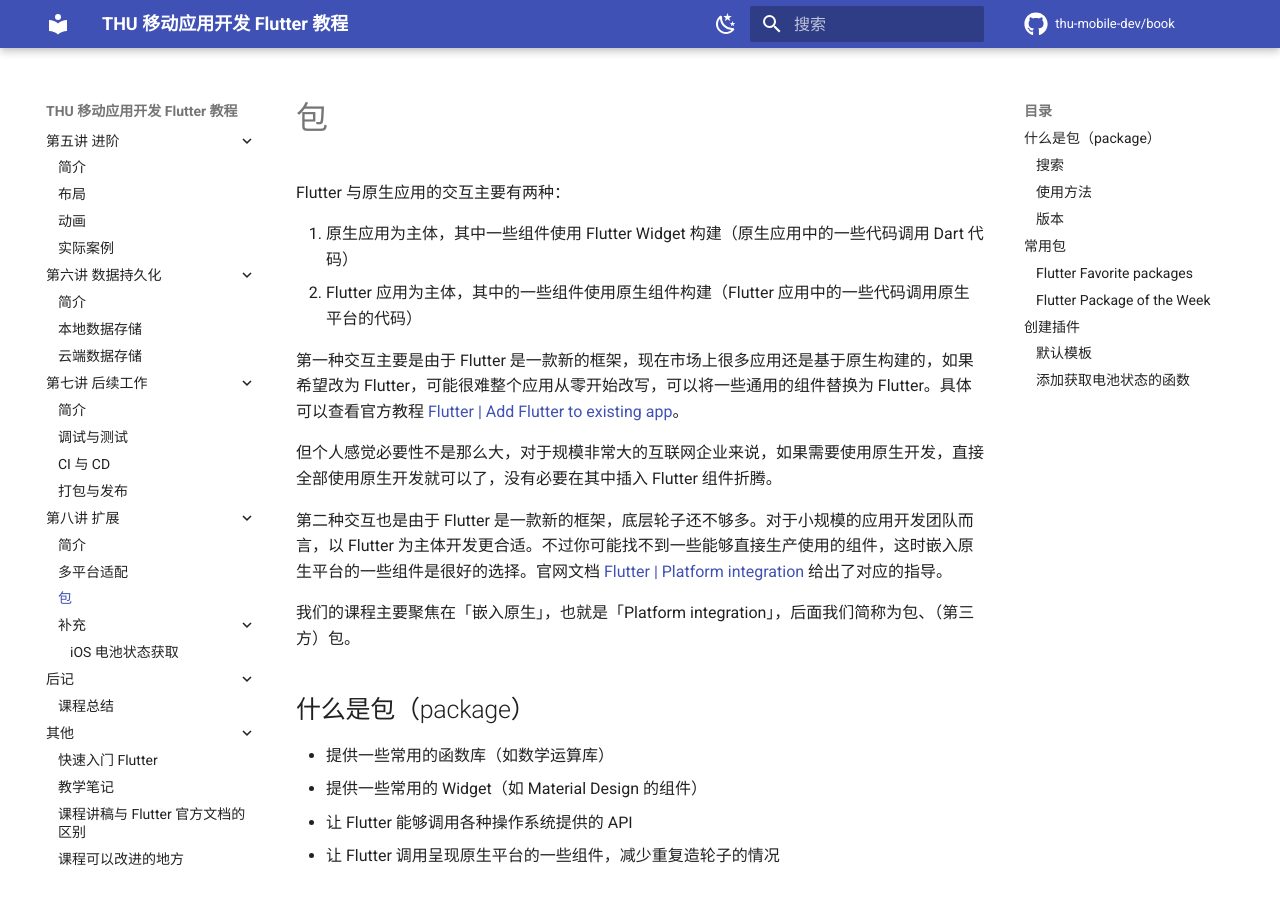
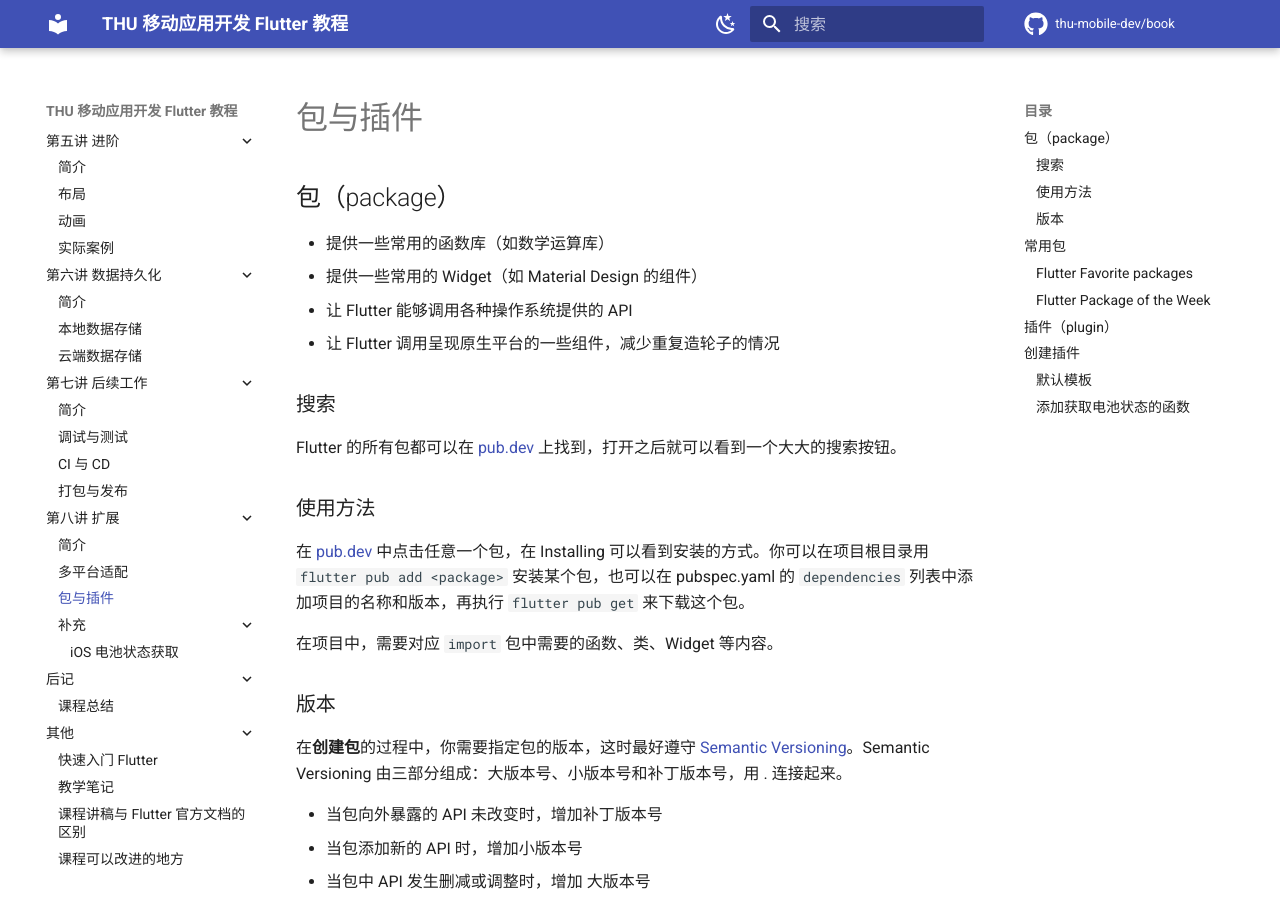
Before and after one commit to thu-mobile-dev/book, an MkDocs documentation site: the page built from docs/LECTURE/8/main-packages.md, in a window 1280 px wide and 900 px high. Built offline with MkDocs 1.6.1 and Material for MkDocs 9.7.7, drawn with Linux system fonts in a browser that asks for light colours; comment, search, counter and statistics services are not loaded; some of the changed text lies outside the part shown.

Commit message:
better package and plugin

```diff
--- a/docs/LECTURE/8/main-packages.md
+++ b/docs/LECTURE/8/main-packages.md
@@ -1,19 +1,6 @@
-# 包
+# 包与插件
 
-Flutter 与原生应用的交互主要有两种：
-
-1. 原生应用为主体，其中一些组件使用 Flutter Widget 构建（原生应用中的一些代码调用 Dart 代码）
-2. Flutter 应用为主体，其中的一些组件使用原生组件构建（Flutter 应用中的一些代码调用原生平台的代码）
-
-第一种交互主要是由于 Flutter 是一款新的框架，现在市场上很多应用还是基于原生构建的，如果希望改为 Flutter，可能很难整个应用从零开始改写，可以将一些通用的组件替换为 Flutter。具体可以查看官方教程 [Flutter | Add Flutter to existing app](https://docs.flutter.dev/development/add-to-app)。
-
-但个人感觉必要性不是那么大，对于规模非常大的互联网企业来说，如果需要使用原生开发，直接全部使用原生开发就可以了，没有必要在其中插入 Flutter 组件折腾。
-
-第二种交互也是由于 Flutter 是一款新的框架，底层轮子还不够多。对于小规模的应用开发团队而言，以 Flutter 为主体开发更合适。不过你可能找不到一些能够直接生产使用的组件，这时嵌入原生平台的一些组件是很好的选择。官网文档 [Flutter | Platform integration](https://docs.flutter.dev/development/platform-integration) 给出了对应的指导。
-
-我们的课程主要聚焦在「嵌入原生」，也就是「Platform integration」，后面我们简称为包、（第三方）包。
-
-## 什么是包（package）
+## 包（package）
 
 - 提供一些常用的函数库（如数学运算库）
 - 提供一些常用的 Widget（如 Material Design 的组件）
@@ -58,6 +45,21 @@
 ### Flutter Package of the Week
 
 Flutter 官方在 YouTube 开设了 [Flutter Package of the Week](https://www.youtube.com/playlist?list=PLjxrf2q8roU1quF6ny8oFHJ2gBdrYN_AK) 这一合集，其中介绍了很多常用的第三方包，能够极大提高开发效率；课程中用到的很多包也都包含在其中。每一集时间不长，感兴趣的同学应该可以很快看完。
+
+## 插件（plugin）
+
+Flutter 与原生应用的交互主要有两种：
+
+1. 原生应用为主体，其中一些组件使用 Flutter Widget 构建（原生应用中的一些代码调用 Dart 代码）
+2. Flutter 应用为主体，其中的一些组件使用原生组件构建（Flutter 应用中的一些代码调用原生平台的代码）
+
+第一种交互主要是由于 Flutter 是一款新的框架，现在市场上很多应用还是基于原生构建的，如果希望改为 Flutter，可能很难整个应用从零开始改写，可以将一些通用的组件替换为 Flutter。具体可以查看官方教程 [Flutter | Add Flutter to existing app](https://docs.flutter.dev/development/add-to-app)。
+
+但个人感觉必要性不是那么大，对于规模非常大的互联网企业来说，如果需要使用原生开发，直接全部使用原生开发就可以了，没有必要在其中插入 Flutter 组件折腾。
+
+第二种交互也是由于 Flutter 是一款新的框架，底层轮子还不够多。对于小规模的应用开发团队而言，以 Flutter 为主体开发更合适。不过你可能找不到一些能够直接生产使用的组件，这时嵌入原生平台的一些组件是很好的选择。官网文档 [Flutter | Platform integration](https://docs.flutter.dev/development/platform-integration) 给出了对应的指导。
+
+我们的课程主要聚焦在「嵌入原生」，也就是「Platform integration」，后面我们简称为插件。
 
 ## 创建插件
 
```
